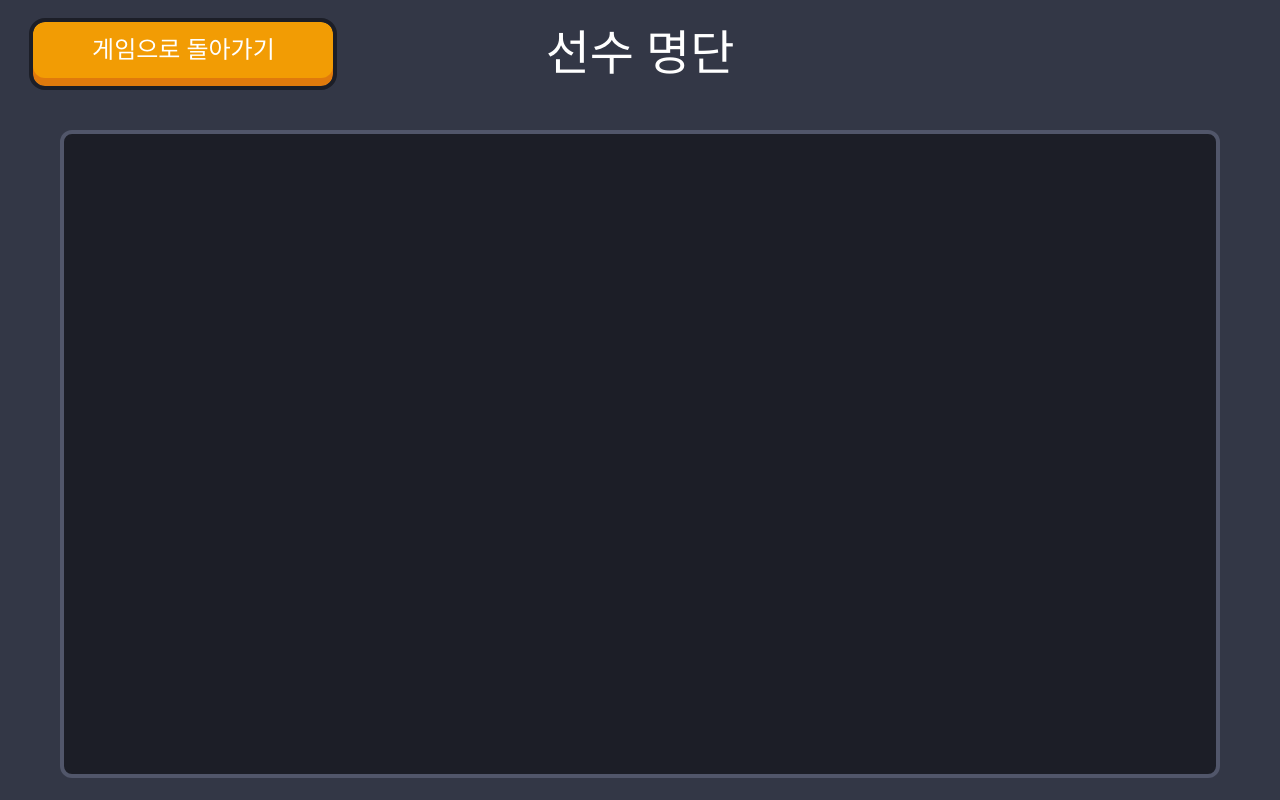
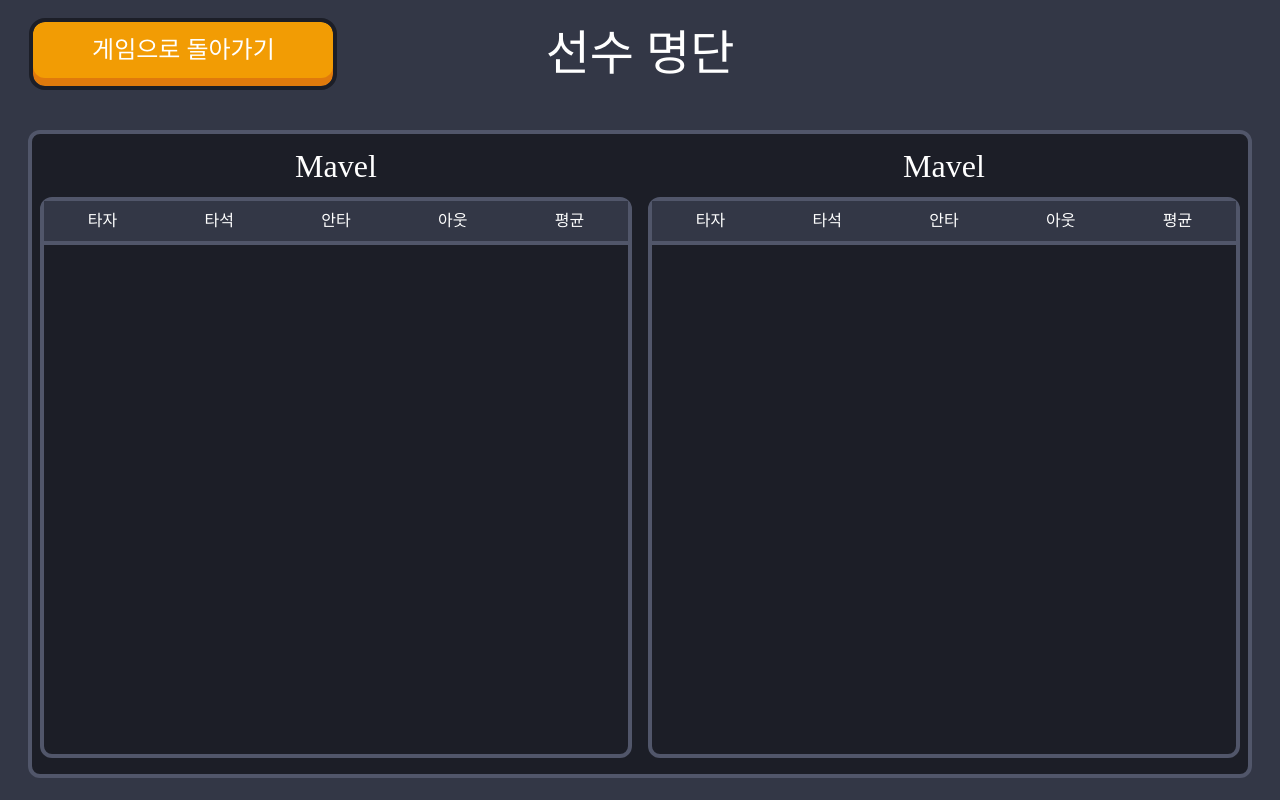
Before and after one commit to sungik-choi/baseball-10, a React (Create React App) app in the folder FE/baseball/: page /playerlist in a window 1280 px wide. Built offline with nearby package versions, Linux system fonts and the light colour scheme; a web font is replaced by a local one.

Commit message:
[#16] Feat : PlayerListCard Component 추가

```diff
--- a/FE/baseball/src/components/playground/playerList/PlayerList.jsx
+++ b/FE/baseball/src/components/playground/playerList/PlayerList.jsx
@@ -3,12 +3,16 @@
 import styled from "styled-components";
 
 import Header from "./Header";
+import PlayerListCard from "./PlayerListCard";
 
 const PlayerList = () => {
   return (
     <Wrap>
       <Header />
-      <PlayerListWrap></PlayerListWrap>
+      <PlayerListWrap>
+        <PlayerListCard />
+        <PlayerListCard />
+      </PlayerListWrap>
     </Wrap>
   );
 };
@@ -25,7 +29,8 @@
 
 const PlayerListWrap = styled.div`
   display: flex;
-  width: 90%;
+  justify-content: space-around;
+  width: 95%;
   height: 80vh;
   border-radius: 12px;
   border: solid 4px #51566a;
--- /dev/null
+++ b/FE/baseball/src/components/playground/playerList/PlayerListCard.jsx
@@ -0,0 +1,60 @@
+import React from "react";
+import styled from "styled-components";
+
+const PlayerListCard = () => {
+  return (
+    <Card>
+      <TeamName>Mavel</TeamName>
+      <CardWarp>
+        <InfoList>
+          <div>타자</div>
+          <div>타석</div>
+          <div>안타</div>
+          <div>아웃</div>
+          <div>평균</div>
+        </InfoList>
+      </CardWarp>
+    </Card>
+  );
+};
+
+const Card = styled.div`
+  width: 48%;
+  height: 78vh;
+  display: flex;
+  align-items: center;
+  justify-content: space-between;
+  flex-direction: column;
+`;
+
+const CardWarp = styled.div`
+  border-radius: 12px;
+  border: solid 4px #51566a;
+  background-color: var(--black);
+  height: 70vh;
+  width: 100%;
+`;
+
+const TeamName = styled.div`
+  display: flex;
+  align-items: center;
+  font-family: "Bold";
+  font-size: var(--text-xl);
+  color: var(--white);
+  height: 8vh;
+`;
+
+const InfoList = styled.div`
+  display: flex;
+  align-items: center;
+  justify-content: space-around;
+  border-bottom: solid 4px #51566a;
+  font-size: var(--text-base);
+  color: var(--white);
+  font-family: "Bold";
+  width: 100%;
+  background-color: #333746;
+  height: 5vh;
+`;
+
+export default PlayerListCard;
```
